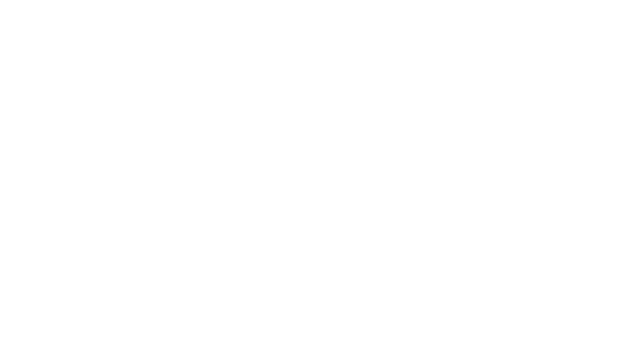
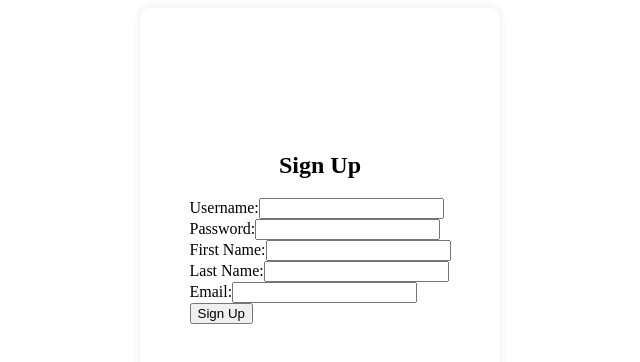
Before and after one commit to CCWebb14/Function-Interpreter, a React (Vite) app in the folder frontend/: page /signup in a window 1280 px wide. Before the commit this address had no page. Shown: the top 362 px of the page, without its empty margins (320-960 px from the left). Built offline with nearby package versions, Linux system fonts and the light colour scheme; the HTML template or start-up script is replaced by a standard one.

Commit message:
Signup/Login update#1
Restructure frontend components (landing page), created signup page and login page

```diff
--- a/frontend/src/App.tsx
+++ b/frontend/src/App.tsx
@@ -4,6 +4,8 @@
 import Dashboard from './components/dashboard/Dashboard';
 import Leaderboard from './components/leaderboard/Leaderboard';
 import Question_Menu from './components/question_menu/Question_Menu';
+import Signup from './components/signup/Signup';
+import Landing from './components/landing/Landing';
 
 function App() {
 
@@ -19,10 +21,11 @@
     // </div>
     <Router>
       <Routes>
-        <Route path="/" element={<Navigate to="/login" />} />
+        <Route path="/" element={<Navigate to="/landing" />} />
+
+        <Route path="/landing" element={<Landing />} />
+        <Route path="/signup" element={<Signup />} />
         <Route path="/login" element={<Login />} />
-        {/* <Route path="/signup" element={<Signup />} /> */}
-
         {/* NOTE: TEMP UNTIL WE GET AUTHENTICATION UP */}
         <Route path="/dashboard" element={<Dashboard />} />
         {/* <Route path="/dashboard" element={<PrivateRoute><Dashboard /></PrivateRoute>} /> */}
--- /dev/null
+++ b/frontend/src/components/landing/Landing.tsx
@@ -0,0 +1,11 @@
+import '../../styles/login.css'
+import Landing_Menu from './Landing_menu';
+
+export default function Landing() {
+
+    return (
+        <div className='app-container'>
+            <Landing_Menu />
+        </div>
+    )
+}
--- /dev/null
+++ b/frontend/src/components/landing/Landing_menu.tsx
@@ -0,0 +1,12 @@
+import '../../styles/login.css'
+import NavButton from '../navigation/NavButton';
+
+export default function Landing_Menu() {
+
+    return (
+        <div className='white-box'>
+            <NavButton name={'Sign In'} style={'login-button'} path={'/login'} />
+            <NavButton name={'Sign Up'} style={'login-button'} path={'/signup'} />
+        </div>
+    )
+}
--- a/frontend/src/components/leaderboard/Leaderboard.tsx
+++ b/frontend/src/components/leaderboard/Leaderboard.tsx
@@ -4,7 +4,7 @@
 
 export default function Leaderboard() {
 
-    return(
+    return (
         <div className='app-container'>
             <Navbar />
             <Leader_Menu />
--- a/frontend/src/components/login/Login.tsx
+++ b/frontend/src/components/login/Login.tsx
@@ -1,11 +1,51 @@
-import '../../styles/login.css'
-import Login_Menu from './Login_Menu';
+import React, { useState } from 'react';
+import { useNavigate } from 'react-router-dom';
+import '../../styles/login.css';
 
-export default function Login() {
 
-    return(
-        <div className='app-container'>
-            <Login_Menu />
+const Login: React.FC = () => {
+    const [username, setUsername] = useState('');
+    const [password, setPassword] = useState('');
+    const navigate = useNavigate();
+
+    const handleSubmit = (event: React.FormEvent<HTMLFormElement>) => {
+        event.preventDefault();
+        // Handle login logic here, for now just logging the values
+        console.log('Username:', username);
+        console.log('Password:', password);
+
+        // Navigate to the dashboard on successful login (assuming the login is always successful for this example)
+        navigate('/dashboard');
+    };
+
+    return (
+        <div className="white-box">
+            <h2>Login</h2>
+            <form onSubmit={handleSubmit}>
+                <div className="form-group">
+                    <label htmlFor="username">Username:</label>
+                    <input
+                        type="text"
+                        id="username"
+                        value={username}
+                        onChange={(e) => setUsername(e.target.value)}
+                        required
+                    />
+                </div>
+                <div className="form-group">
+                    <label htmlFor="password">Password:</label>
+                    <input
+                        type="password"
+                        id="password"
+                        value={password}
+                        onChange={(e) => setPassword(e.target.value)}
+                        required
+                    />
+                </div>
+                <button type="submit" className="login-button">Login</button>
+            </form>
         </div>
-    )
-}
+    );
+};
+
+export default Login;
--- a/frontend/src/components/login/Login_Menu.tsx
+++ /dev/null
@@ -1,12 +0,0 @@
-import '../../styles/login.css'
-import NavButton from '../navigation/NavButton';
-
-export default function Login_Menu() {
-
-    return(
-        <div className='white-box'>
-            <NavButton name={'Sign In'} style={'login-button'} path={'/dashboard'}/>
-            <NavButton name={'Sign Up'} style={'login-button'} path={'/signup'}/>
-        </div>
-    )
-}
--- a/frontend/src/components/navigation/NavButton.tsx
+++ b/frontend/src/components/navigation/NavButton.tsx
@@ -14,16 +14,16 @@
     - style (string): css styling for button e.g. 'login-button'
     - path (string): url path endpoint e.g. '/leaderboard'
 */
-export default function NavButton({name, style, path}: NavButtonProps) {
+export default function NavButton({ name, style, path }: NavButtonProps) {
     const navigate = useNavigate();
 
     // TODO: AUTHENTICATION?
-    const handleLogin = (e:any) => {
+    const handleLogin = (e: any) => {
         e.preventDefault();
         navigate(path);
     };
 
     return (
-        <button className={style} onClick={(e)=>handleLogin(e)}>{name}</button>
+        <button className={style} onClick={(e) => handleLogin(e)}>{name}</button>
     )
 }
--- /dev/null
+++ b/frontend/src/components/signup/Signup.tsx
@@ -0,0 +1,118 @@
+import React, { useState } from 'react';
+import '../../styles/login.css';
+
+export default function Signup() {
+    const [formData, setFormData] = useState({
+        username: '',
+        password: '',
+        firstName: '',
+        lastName: '',
+        email: ''
+    });
+
+    /*OLD SCHOOL WAY BUT GOOD FOR CLARITY, superseeded by Google.com's spread operator (see below)
+    setFormData((prevFormData) => {
+        // Create a new object to hold the updated state
+        const updatedFormData = {
+          username: prevFormData.username,
+          password: prevFormData.password,
+          firstName: prevFormData.firstName,
+          lastName: prevFormData.lastName,
+          email: prevFormData.email,
+        };
+
+        // Update the specific field based on the name
+        if (name === 'username') {
+          updatedFormData.username = value;
+        } else if (name === 'password') {
+          updatedFormData.password = value;
+        } else if (name === 'firstName') {
+          updatedFormData.firstName = value;
+        } else if (name === 'lastName') {
+          updatedFormData.lastName = value;
+        } else if (name === 'email') {
+          updatedFormData.email = value;
+        }*/
+
+
+    const handleChange = (e: React.ChangeEvent<HTMLInputElement>) => {
+        //Get element from html page , e.target.name/e.target.value to use
+        const { name, value } = e.target;
+        setFormData({
+            //Learning : ... is a spread  operator, essentially creating updatedFormData above
+            ...formData,
+            //dynamically sets name from forms
+            [name]: value
+        });
+    };
+
+    const handleSubmit = (e: React.FormEvent<HTMLFormElement>) => {
+        e.preventDefault();
+        // Handle form submission logic here, e.g., sending data to an API
+        console.log('Form Data:', formData);
+    };
+
+    return (
+        <div className="white-box">
+            <h2>Sign Up</h2>
+            <form onSubmit={handleSubmit} className="signup-form">
+                <div className="form-group">
+                    <label htmlFor="username">Username:</label>
+                    <input
+                        type="text"
+                        id="username"
+                        name="username"
+                        value={formData.username}
+                        onChange={handleChange}
+                        required
+                    />
+                </div>
+                <div className="form-group">
+                    <label htmlFor="password">Password:</label>
+                    <input
+                        type="password"
+                        id="password"
+                        name="password"
+                        value={formData.password}
+                        onChange={handleChange}
+                        required
+                    />
+                </div>
+                <div className="form-group">
+                    <label htmlFor="firstName">First Name:</label>
+                    <input
+                        type="text"
+                        id="firstName"
+                        name="firstName"
+                        value={formData.firstName}
+                        onChange={handleChange}
+                        required
+                    />
+                </div>
+                <div className="form-group">
+                    <label htmlFor="lastName">Last Name:</label>
+                    <input
+                        type="text"
+                        id="lastName"
+                        name="lastName"
+                        value={formData.lastName}
+                        onChange={handleChange}
+                        required
+                    />
+                </div>
+                <div className="form-group">
+                    <label htmlFor="email">Email:</label>
+                    <input
+                        type="email"
+                        id="email"
+                        name="email"
+                        value={formData.email}
+                        onChange={handleChange}
+                        required
+                    />
+                </div>
+                <button type="submit" className="signup-button">Sign Up</button>
+            </form>
+        </div>
+    );
+}
```
